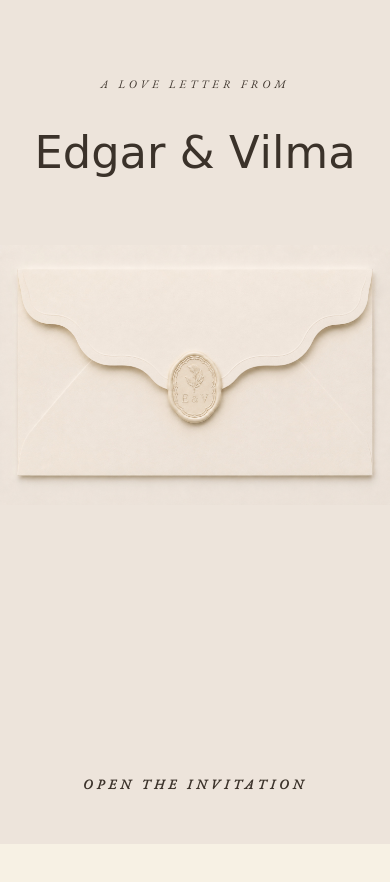
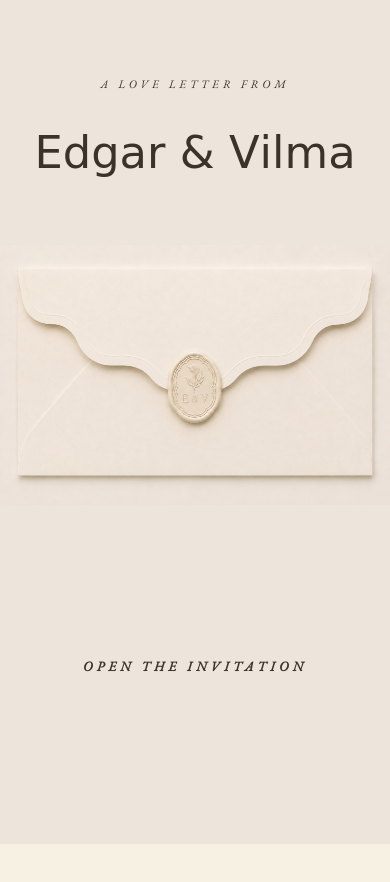
Before and after one commit to vilmaunjan/save-the-date, a plain HTML site: page index.html in a window 390 px wide. Shown: the top 882 px of the page. Drawn offline with nearby package versions, Linux system fonts and the light colour scheme; a web font is replaced by a local one.

Commit message:
Move 'Open the invitation' text up on mobile

```diff
--- a/index.html
+++ b/index.html
@@ -384,7 +384,15 @@ body.unlocked { overflow: auto; }
 
 /* ---- MOBILE ---- */
 @media (max-width: 480px) {
-  .open-line  { bottom: 6vh; letter-spacing: 0.3em; }
+  /* Was bottom:6vh — on mobile, .envelope-photo switches to
+     background-size:contain (see below), which no longer fills the
+     screen edge-to-edge, so the envelope's actual bottom edge sits well
+     above the screen's bottom edge. 20dvh roughly splits the difference
+     between the two instead of pinning tight to the bottom, which used
+     to leave a big empty gap above the text and cram it too close to
+     the edge. dvh (not vh), matching .stage, so this doesn't drift on
+     phones where the address bar changes the viewport height. */
+  .open-line  { bottom: 20dvh; letter-spacing: 0.3em; }
   .from-block { top: 9vh; }
   .save-block { top: 33%; }
   /* cover forces a wide envelope photo to fill a tall, narrow phone
```
